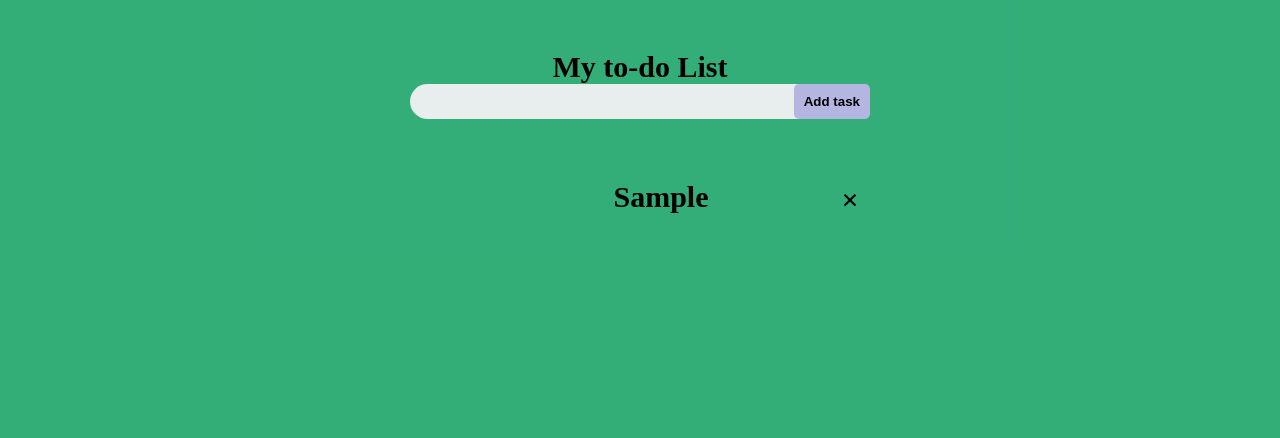
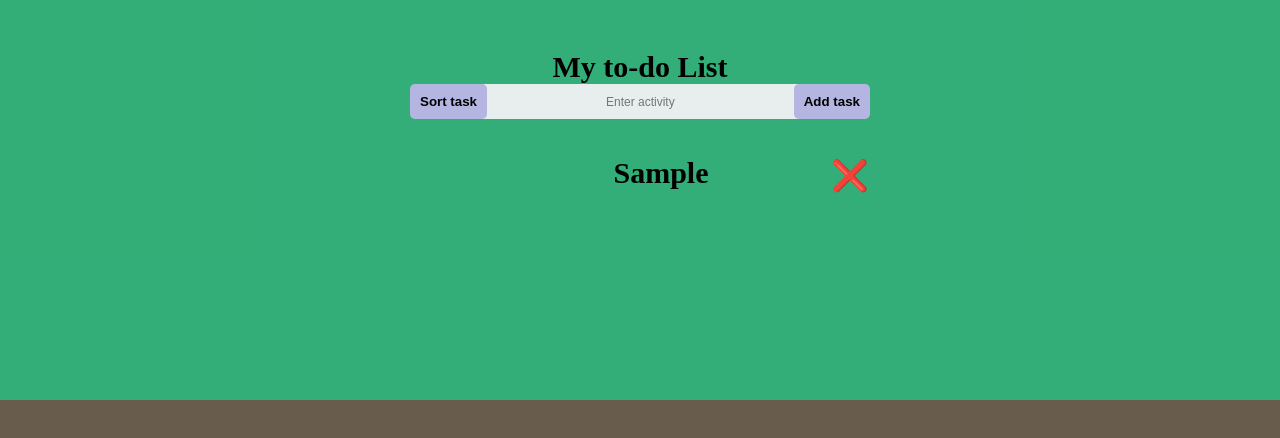
Before and after one commit to AyabulelaSityata/ayasToDoList, a plain HTML site: page index.html in a window 1280 px wide. Both pictures are taken after typing "Sample" into the empty fields and a click on the button "Add task". Drawn offline with Linux system fonts and the light colour scheme.

Commit message:
changess

```diff
--- a/css/style.css
+++ b/css/style.css
@@ -22,7 +22,7 @@ body {
     /* justify-content: center;
     align-items: center; */
     width: 100%;
-    min-height: 100vh;
+    min-height: 50vh;
     padding: 10px;
 
 }
@@ -32,6 +32,7 @@ body {
     text-align: center;
     padding: 1rem;
     width: 100%;
+    height: 15rem;
     max-width: 540px;
     margin: 10px auto 20px;
     padding: 30px 40px 20px;
@@ -46,11 +47,12 @@ body {
     border-radius: 30px;
     background-color: rgb(232, 237, 238);
     margin-bottom: 25px;
+    width: 100%;
 
 }
 
 #display {
-    /* width: 100%; */
+    width: 100%;
     /* padding-left: 20px; */
     text-justify: inherit;
     text-align: center;
@@ -87,7 +89,6 @@ body {
     border: none;
     font-weight: bold;
     color: black;
-    /* margin-right: 20px; */
 
 }
 
@@ -142,7 +143,7 @@ ul li::before {
 
 ul li.done {
     text-decoration: line-through;
-    color: #000;
+    color: rgba(0, 0, 0, 0.60);
 }
 
 ul li.done::before {
--- a/index.html
+++ b/index.html
@@ -12,13 +12,14 @@
         <div class="heading">
             <h4>My to-do List</h4>
             <div class="display">
-                <!-- <button onclick="sortTasks()" id="sort-btn">Sort task</button> -->
+                <button onclick="sortTasks()" id="sort-btn">Sort task</button>
                 <input type="text" id="display" placeholder="Enter activity">
                 <button onclick="addTask()" id="add-btn">Add task</button>
 
             </div>
             <ul class="listOutput">
-                <li class="done"></li>
+                <!-- <li>Hello<span>X</span></li> -->
+
             </ul>
         </div>
     </div>
--- a/script/code.js
+++ b/script/code.js
@@ -3,53 +3,48 @@ let sortButton = document.querySelector('#sort-btn')
 let addButton = document.querySelector('#add-btn')
 let listOutput = document.querySelector('.listOutput')
 
-let taskList = JSON.parse('taskList', localStorage.getItem(''))
+let taskList = JSON.parse(localStorage.getItem('taskList')) || [] // Grab and array (['Task 1', 'Task 2']) from the localstorage and saving it in the 'taskList' variable.
 
 function addTask(){
-    if( inputDisplay.value === ''){
-        alert("You must enter something!");
-    } else {
-        let li = document.createElement("li");
-        li.innerHTML = inputDisplay.value;
-        listOutput.appendChild(li);
-        let span = document.createElement("span");
-        span.innerHTML = "\u00d7";
-        li.appendChild(span);
+    if( inputDisplay.value == ''){ //Testing if input is empty
+        alert("You must enter something!"); // If input is empty, alert to enter something
+    } else { // If input is NOT empty, we do the following:
+        taskList.push(inputDisplay.value) // Taking the input value, and adding it to the array (['Task 1', 'Task 2', 'input value'])
+        localStorage.setItem('taskList', JSON.stringify(taskList)) // Overwriting the localstorage with the NEW taskList (['Task 1', 'Task 2', 'input value'])
+        displayTasks() // Calling function to display tasks
+        inputDisplay.value = ""; //Clearing the input
     }
-    inputDisplay.value = " ";
-
 }
 
-listOutput.addEventListener('click', function(e){
-    if( e.target.tagName === "LI"){
-        e.target.classList.toggle("done");
+function displayTasks() {
+    // appendChild = add a child element
+    listOutput.innerHTML = '' // Clearing the 'Ul' on the HTML before evertime we display the tasks
+    taskList.forEach(task => { // Using 'foreach' to create an Li FOR EACH task in the array
+        let li = document.createElement("li"); // Creating an li tag in JS
+        li.innerHTML = task; // Putting the Task text inside the li
+        listOutput.appendChild(li); // Putting the li inside of the 'ul' on the HTML
+        let span = document.createElement("span"); // Creating a span tag in JS
+        span.innerHTML = "\u274C"; // Putting an "X" symbol in the span tag
+        li.appendChild(span); // Putting the span tag in the 'li' on the html
+    });
+}
+displayTasks() // Calling the displayTasks function when the page loads
+
+// Event Listeners do something like This: <ul onclick="thecallbackfunction(event)"></ul>
+listOutput.addEventListener('click', function (e){ // If the user CLICKS on the UL ELEMENT, we run the function
+    if( e.target.tagName == "LI"){ // Checking if the SPECIFIC target is an LI
+        // classList.toggle = switching a class 'on' or 'off'
+        e.target.classList.toggle("done"); // Adds and removes a class of "done", to the li tag
+    } else if ( e.target.tagName == "SPAN"){ // Checking if the target is a SPAN
+        let pElement = e.target.parentElement
+        pElement.remove(); // Removes the PARENT (the li) of the TARGET (span) from HTML
+        // ['bye', 'hello', 'My', 'Guy', 'Dont', 'Lie']
+        taskList.splice( // Deletes the item at the given index
+            taskList.indexOf( // Finding the position of a string in the array 'taskList'
+                pElement.textContent.slice(0, -1) // Starting at the first character, we are 'slicing' up until just before the last character, to remove the 'x' in the span tag
+            ),
+            // How many items to delete. (We are always deleting 1 item)
+        )
+        localStorage.setItem('taskList', JSON.stringify(taskList)) // Updating info on localstorage
     }
-    // else ( e.target.tagName === "SPAN"){
-    //      e.target.parentElement.remove();
-    // }
-}, false);
-
-// let myArray = [
-//     {
-//         id: 1,
-//         name: "exercise",
-//         createdDate: ,
-//         completed: false,
-//     },
-//     {
-//         id: 2,
-//         name: "take a shower",
-//         createdDate: ,
-//         completed: false,
-//     },
-//     {
-//         id: 3,
-//         name: "dress up",
-//         createdDate: ,
-//         completed: false,
-//     },
-// ]
-
-// function taskOne(){
-
-// }
+});
```
